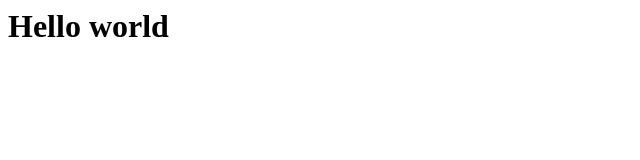
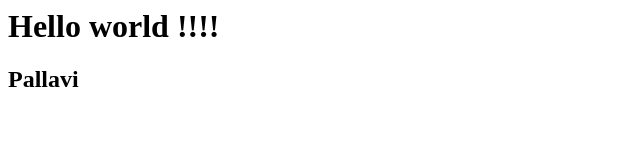
Before and after one commit to PallaviK82/Test, a plain HTML site: page index.html in a window 1280 px wide. Shown: the whole page, without its empty margins (0-640 px from the left). Drawn offline with Linux system fonts and the light colour scheme.

Commit message:
added git status -s! and pallavi

```diff
--- a/index.html
+++ b/index.html
@@ -1,3 +1,7 @@
 <h1>
-    Hello world
+    Hello world !!!!
 </h1>
+
+<h2>
+    Pallavi
+</h2>
```
